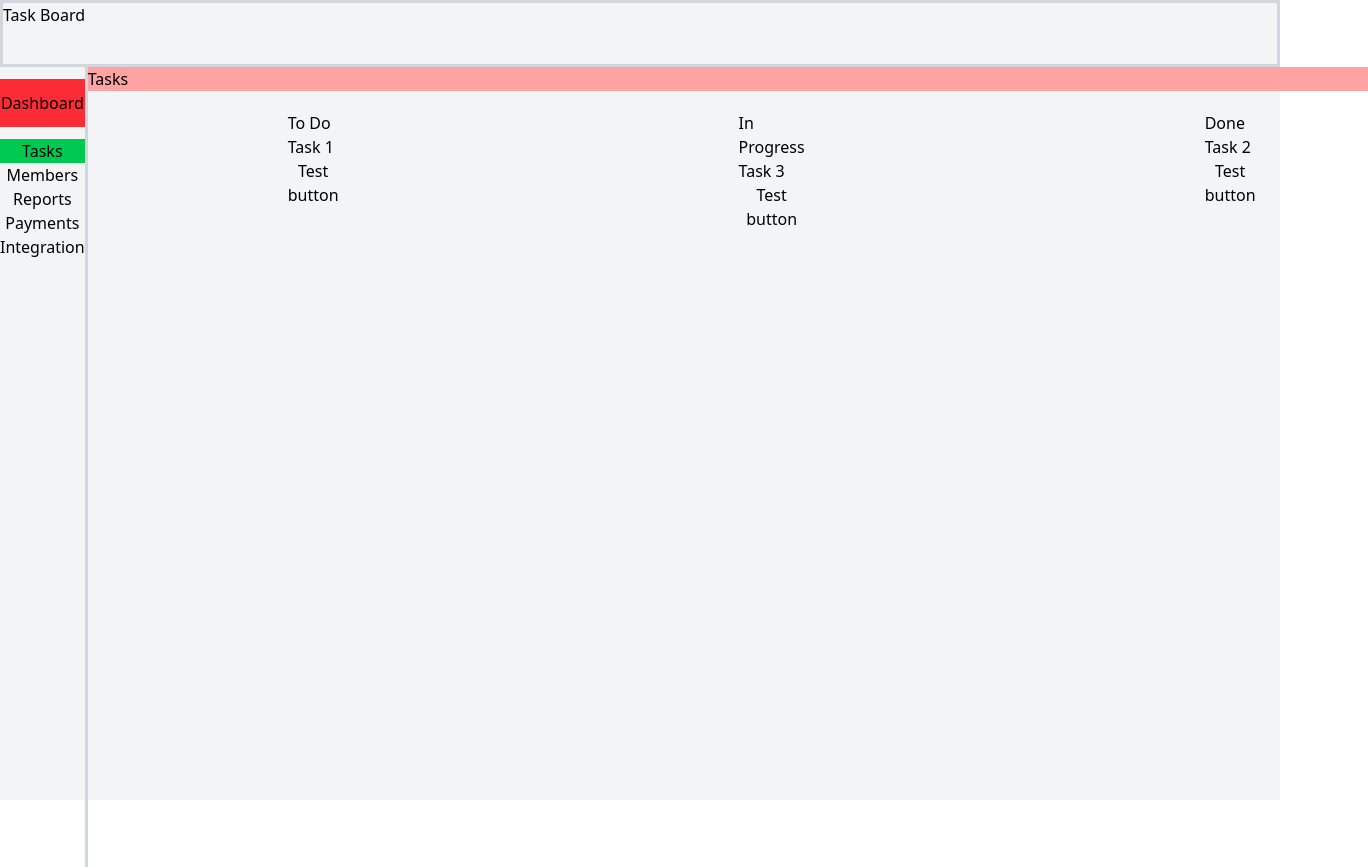
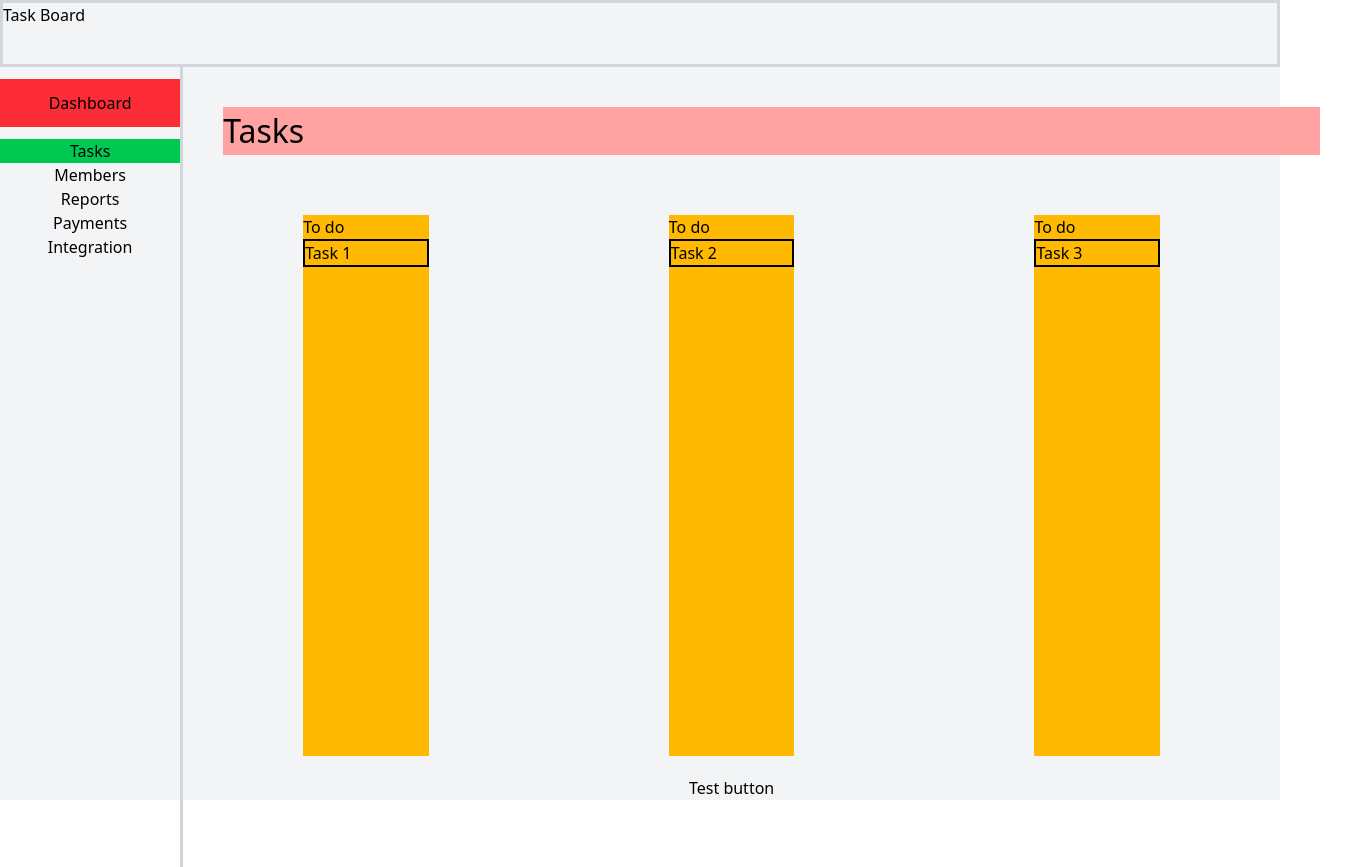
Before and after one commit to FlamingShali/Task-Manager, a React (Vite) app: page / in a window 1280 px wide. Shown: the whole page, 1368 px wide, since content can reach past the window. Built offline with nearby package versions, Linux system fonts and the light colour scheme.

Commit message:
Changing tasks state from tasks array to an object that hold 3 types of tasks (todo, inprogress, done)

```diff
--- a/src/components/Board.jsx
+++ b/src/components/Board.jsx
@@ -1,7 +1,6 @@
 import { useSelector, useDispatch } from "react-redux";
 import { tasksActions } from "../store/task-slice";
 import { DndContext, closestCorners } from "@dnd-kit/core";
-import { useId } from "react";
 
 import {
   SortableContext,
@@ -10,6 +9,9 @@ import {
 import TaskColumn from "./TaskColumn";
 
 const statuses = ["To Do", "In Progress", "Done"];
+const toDo = statuses[0];
+const inProgress = statuses[1];
+const done = statuses[2];
 
 const Board = () => {
   const tasks = useSelector((state) => state.tasks.tasks);
@@ -41,22 +43,46 @@ const Board = () => {
     <>
       <DndContext collisionDetection={closestCorners} onDragEnd={onDragEnd}>
         <div className="w-full h-full flex justify-between self-center flex-col">
-          <h1 className="w-full bg-red-300">Tasks</h1>
+          <h1 className="w-full text-[2rem] bg-red-300 m-10">Tasks</h1>
           <div className="flex h-full w-full">
-            {statuses.map((status) => (
-              <TaskColumn key={status} type={status}>
-                <h1>{status}</h1>
+            <TaskColumn type={toDo}>
+              <h1>To do</h1>
               <ul>
-                  {tasks.map((task) => (
-                    <li key={task.id}>
-                      {task.status === status.toLocaleLowerCase() && task.title}
+                {tasks.toDo.map((task) => (
+                  <li key={task.id} className="border-[2px] ">
+                    {task.status === toDo.toLocaleLowerCase() && (
+                      <p>{task.title}</p>
+                    )}
                   </li>
                 ))}
-                  <button onClick={handleNewTask}>Test button</button>
               </ul>
             </TaskColumn>
+            <TaskColumn type={inProgress}>
+              <h1>To do</h1>
+              <ul>
+                {tasks.inProgress.map((task) => (
+                  <li key={task.id} className="border-[2px]">
+                    {task.status === inProgress.toLocaleLowerCase() && (
+                      <p>{task.title}</p>
+                    )}
+                  </li>
                 ))}
+              </ul>
+            </TaskColumn>
+            <TaskColumn type={done}>
+              <h1>To do</h1>
+              <ul>
+                {tasks.done.map((task) => (
+                  <li key={task.id} className="border-[2px]">
+                    {task.status === done.toLocaleLowerCase() && (
+                      <p>{task.title}</p>
+                    )}
+                  </li>
+                ))}
+              </ul>
+            </TaskColumn>
           </div>
+          <button onClick={handleNewTask}>Test button</button>
         </div>
       </DndContext>
     </>
--- a/src/components/Task.jsx
+++ b/src/components/Task.jsx
@@ -1,5 +1,5 @@
 const Task = ({ title, id }) => {
-  return <div></div>;
+  return <div className="w-full h-[2rem] my-5"></div>;
 };
 
 export default Task;
--- a/src/components/TaskColumn.jsx
+++ b/src/components/TaskColumn.jsx
@@ -1,7 +1,5 @@
 const TaskColumn = ({ children }) => {
-  return <div className="mx-50 my-5">
-
-    {children}</div>;
+  return <div className="w-1/3 bg-amber-400 mx-30 my-5">{children}</div>;
 };
 
 export default TaskColumn;
--- a/src/store/task-slice.js
+++ b/src/store/task-slice.js
@@ -1,11 +1,32 @@
 import { createSlice } from "@reduxjs/toolkit";
 
 const initialTaskState = {
-  tasks: [
-    { id: "1", title: "Task 1", status: "to do" },
-    { id: "2", title: "Task 2", status: "done" },
-    { id: "3", title: "Task 3", status: "in progress" },
-  ],
+  tasks: {
+    toDo: [
+      {
+        id: 1,
+        title: "Task 1",
+        description: "Description of the task",
+        status: "to do",
+      },
+    ],
+    inProgress: [
+      {
+        id: 2,
+        title: "Task 2",
+        description: "Description of the 2 task",
+        status: "in progress",
+      },
+    ],
+    done: [
+      {
+        id: 3,
+        title: "Task 3",
+        description: "Description of the 3rd task",
+        status: "done",
+      },
+    ],
+  },
 };
 
 const tasksSlice = createSlice({
@@ -13,7 +34,7 @@ const tasksSlice = createSlice({
   initialState: initialTaskState,
   reducers: {
     createTask(state, action) {
-      state.tasks.push(action.payload);
+      state.tasks.toDo.push(action.payload);
     },
     updateTaskStatus(state, action) {
       const { id, status } = action.payload;
```
Lines whose indentation alone changed are shown as unchanged.
